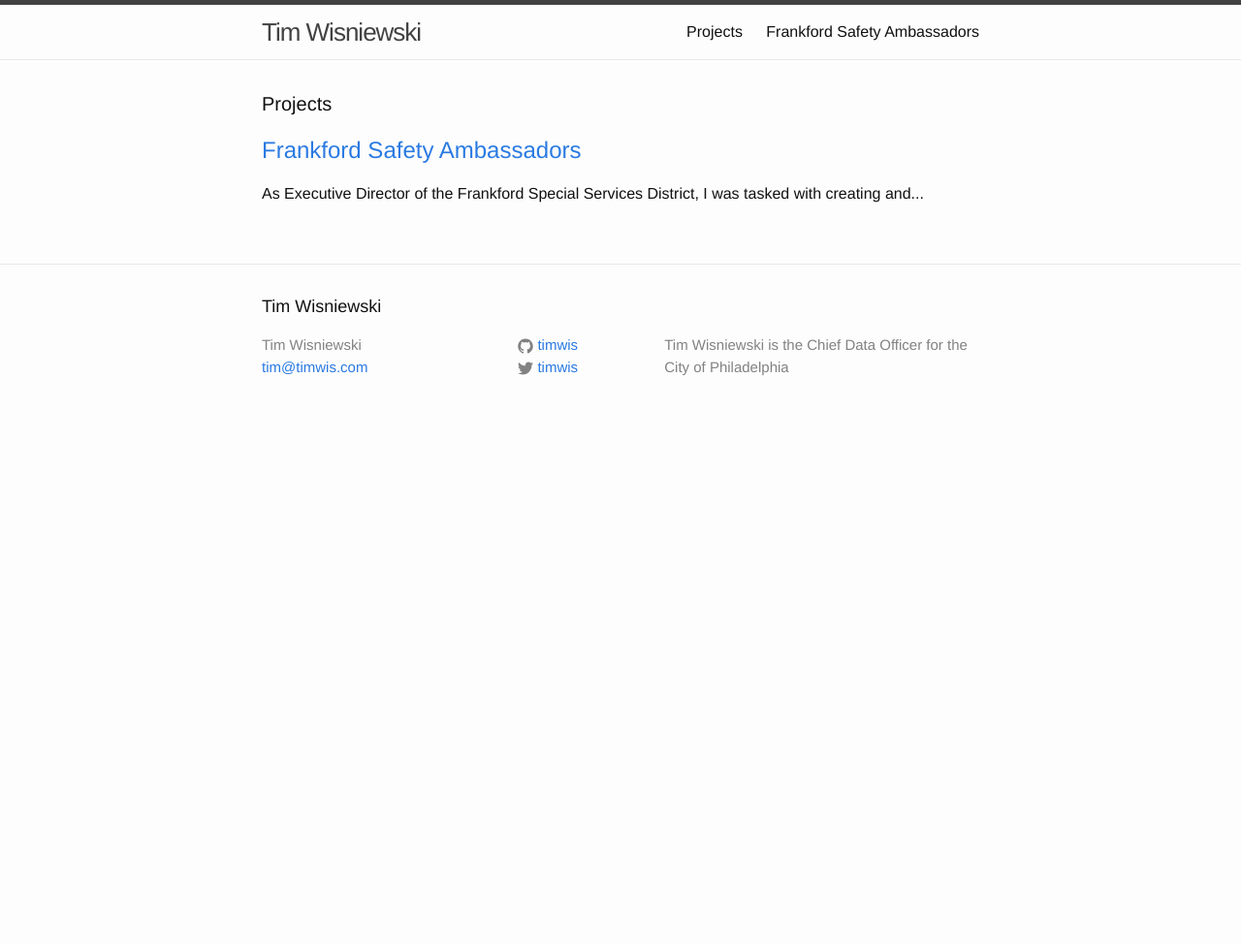
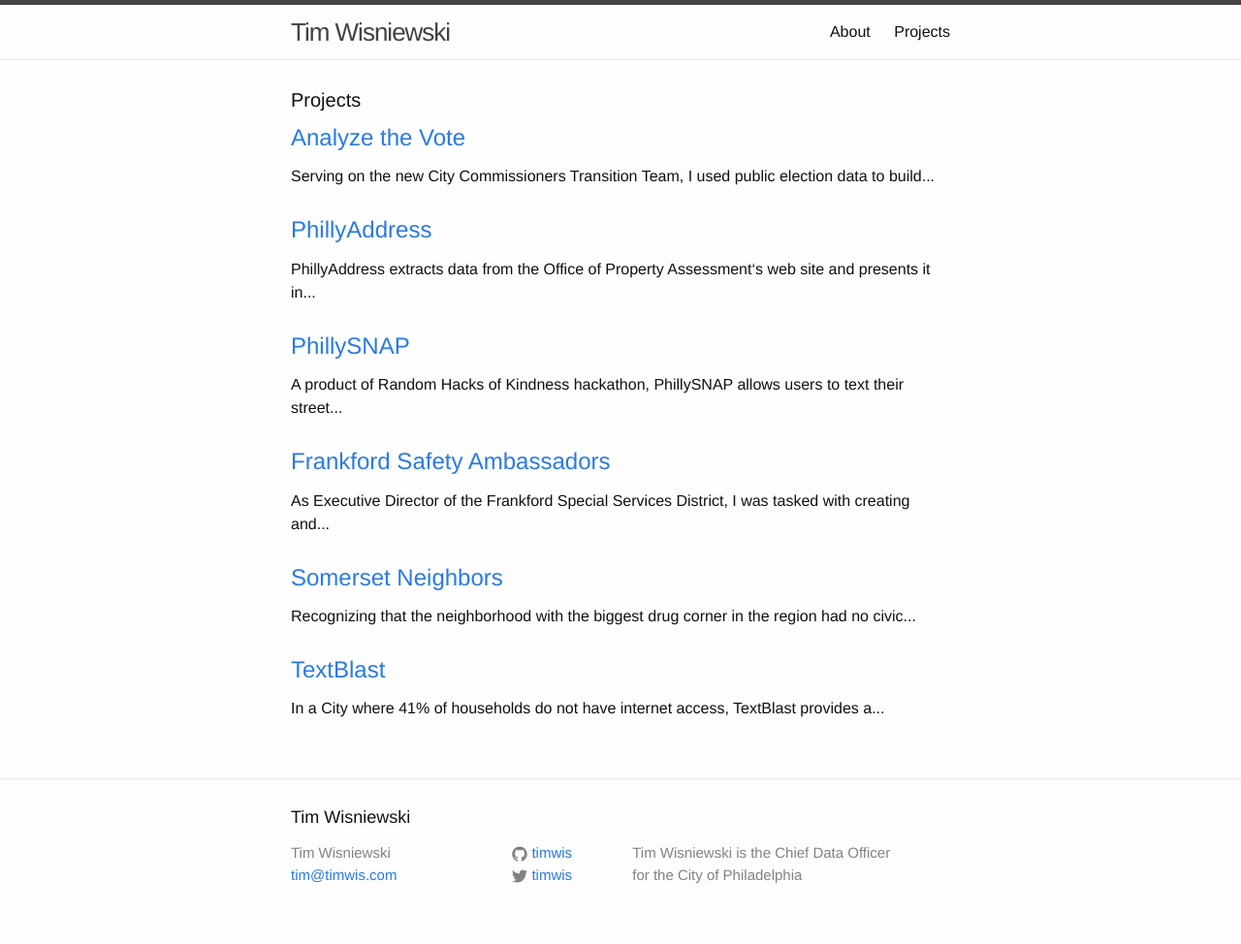
Before and after one commit to timwis/timwis.github.io, a Jekyll site: the page built from projects.html, in a window 1280 px wide. Shown: the whole page at 97% size. Built offline with Jekyll 4.4.1, drawn with Linux system fonts in a browser that asks for light colours; before the commit the page ends 900 px from its top, so only the background shows below that.

Commit message:
Finished

```diff
--- a/_includes/head.html
+++ b/_includes/head.html
@@ -6,6 +6,7 @@
     <title>{% if page.title %}{{ page.title }}{% else %}{{ site.title }}{% endif %}</title>
     <meta name="description" content="{{ site.description }}">
 
+    <link rel="stylesheet" href="https://maxcdn.bootstrapcdn.com/bootstrap/3.3.0/css/bootstrap.min.css">
     <link rel="stylesheet" href="{{ "/css/main.css" | prepend: site.baseurl }}">
     <link rel="canonical" href="{{ page.url | replace:'index.html','' | prepend: site.baseurl | prepend: site.url }}">
 </head>
--- a/_includes/header.html
+++ b/_includes/header.html
@@ -14,11 +14,8 @@
       </a>
 
       <div class="trigger">
-        {% for page in site.pages %}
-          {% if page.title %}
-          <a class="page-link" href="{{ page.url | prepend: site.baseurl }}">{{ page.title }}</a>
-          {% endif %}
-        {% endfor %}
+          <a class="page-link" href="{{ "/" | prepend: site.baseurl }}">About</a>
+          <a class="page-link" href="{{ "/projects/" | prepend: site.baseurl }}">Projects</a>
       </div>
     </nav>
 
--- a/css/main.scss
+++ b/css/main.scss
@@ -47,3 +47,6 @@ $on-laptop:        800px;
         "layout",
         "syntax-highlighting"
 ;
+
+// Main
+.feature { width: 250px; float: right; }
--- /dev/null
+++ b/projects/analyze-the-vote.md
@@ -0,0 +1,13 @@
+---
+layout: project
+title: Analyze the Vote
+permalink: /projects/analyze-the-vote/
+image: /img/analyzethevote.jpg
+caption: Analyze the Vote
+resource: true
+---
+Serving on the new City Commissioners Transition Team, I used public election data to build vote analytics tools including maps and scatter plots that show voter turnout, along with where candidates’ support came from.
+
+* [AnalyzeTheVote.com](http://analyzethevote.com)
+* [WHYY](http://www.newsworks.org/index.php/off-mic/item/41349), 7/13/2012
+* [Technically Philly](http://technicallyphilly.com/2012/07/18/analyze-the-vote-use-this-web-app-to-visualize-city-of-philadelphia-election-data), 7/18/2012
--- /dev/null
+++ b/projects/philly-address.md
@@ -0,0 +1,13 @@
+---
+layout: project
+title: PhillyAddress
+permalink: /projects/philly-address/
+image: /img/phillyaddress.png
+caption: PhillyAddress Mobile App
+resource: true
+---
+PhillyAddress extracts data from the Office of Property Assessment‘s web site and presents it in an easy-to-use mobile application, as well as an API that other software is built upon. In addition, PhillyAddress allows users to search for properties by the owner’s name, a core feature left out of the OPA’s web site.
+
+* [PhillyAddress.com](http://phillyaddress.com)
+* [Philly.com](http://www.philly.com/philly/blogs/our-money/135541158.html), 12/13/2011
+* [WHYY](https://soundcloud.com/tim-34-5/nwopa), 12/14/2011
--- /dev/null
+++ b/projects/philly-snap.md
@@ -0,0 +1,14 @@
+---
+layout: project
+title: PhillySNAP
+permalink: /projects/philly-snap/
+image: /img/phillysnap.png
+caption: PhillySNAP Web Site
+resource: true
+---
+A product of Random Hacks of Kindness hackathon, PhillySNAP allows users to text their street address to 267-293-9387 to find the nearest SNAP/Food Stamp-accepting Farmers Market, and the closest two SNAP-participating healthy corner stores. We partnered with the Food Trust to advertise the program on pamphlets being distributed to welfare recipients.
+
+* [PhillySnap.com](http://phillysnap.com)
+* [Random Hacks of Kindness](http://www.rhok.org/blog/rhok-success-stories-phillysnap), 2/7/2012
+* [Technically Philly](http://technicallyphilly.com/2011/06/08/disaster-mapper-philly-snap-star-at-random-hacks-of-kindness-philadelphia-video), 6/8/2011
+* [Challenge.gov](http://appsforcommunities.challenge.gov/submissions/3786-phillysnap), 7/11/2011
--- /dev/null
+++ b/projects/somerset-neighbors.md
@@ -0,0 +1,11 @@
+---
+layout: project
+title: Somerset Neighbors
+permalink: /projects/somerset-neighbors/
+image: /img/snbl.jpg
+caption: 91 Neighbors in Attendance
+resource: true
+---
+Recognizing that the neighborhood with the biggest drug corner in the region had no civic association, the 24th Police District Advisory Council partnered with the New Kensington CDC to knock on doors and bring neighbors out to a meeting every month. These meetings became very popular, with attendance ranging from 40-90 neighbors per meeting, and eventually formed into Somerset Neighbors for Better Living, with by-laws and a Board of neighbors.
+
+* [Philadelphia Neighborhoods](http://philadelphianeighborhoods.com/behind-the-news/kensington-somerset-neighbors-plan-clean-green-for-vacant-lots/), 9/12/2012
--- /dev/null
+++ b/projects/textblast.md
@@ -0,0 +1,11 @@
+---
+layout: project
+title: TextBlast
+permalink: /projects/textblast/
+image: /img/textblast.png
+caption: TextBlast
+resource: true
+---
+In a City where 41% of households do not have internet access, TextBlast provides a way for community groups to connect with those residents through text messaging. Community groups often send a mass email reminding neighbors about an upcoming meeting. TextBlast allows the groups to collect cell phone numbers in the neighborhood and send that kind of reminder through text message, looping in those who may not have or use email at home. The service is provided free of charge, and is intended for groups like civic associations, CDCs, business associations, and other community builders.
+
+* [Technically Philly](http://technicallyphilly.com/2012/05/14/text-blast-text-alert-app-for-community-organizations-launches), 5/14/2012
```
Also changed, not shown: _layouts/project.html (added, +20 -0 lines), index.md (+3 -0 lines), projects/safety-ambassadors.md (+6 -4 lines), img/ambassadors.jpg (added), img/analyzethevote.jpg (added), img/phillyaddress.png (added), img/phillysnap.png (added), img/snbl.jpg (added), img/textblast.png (added).
